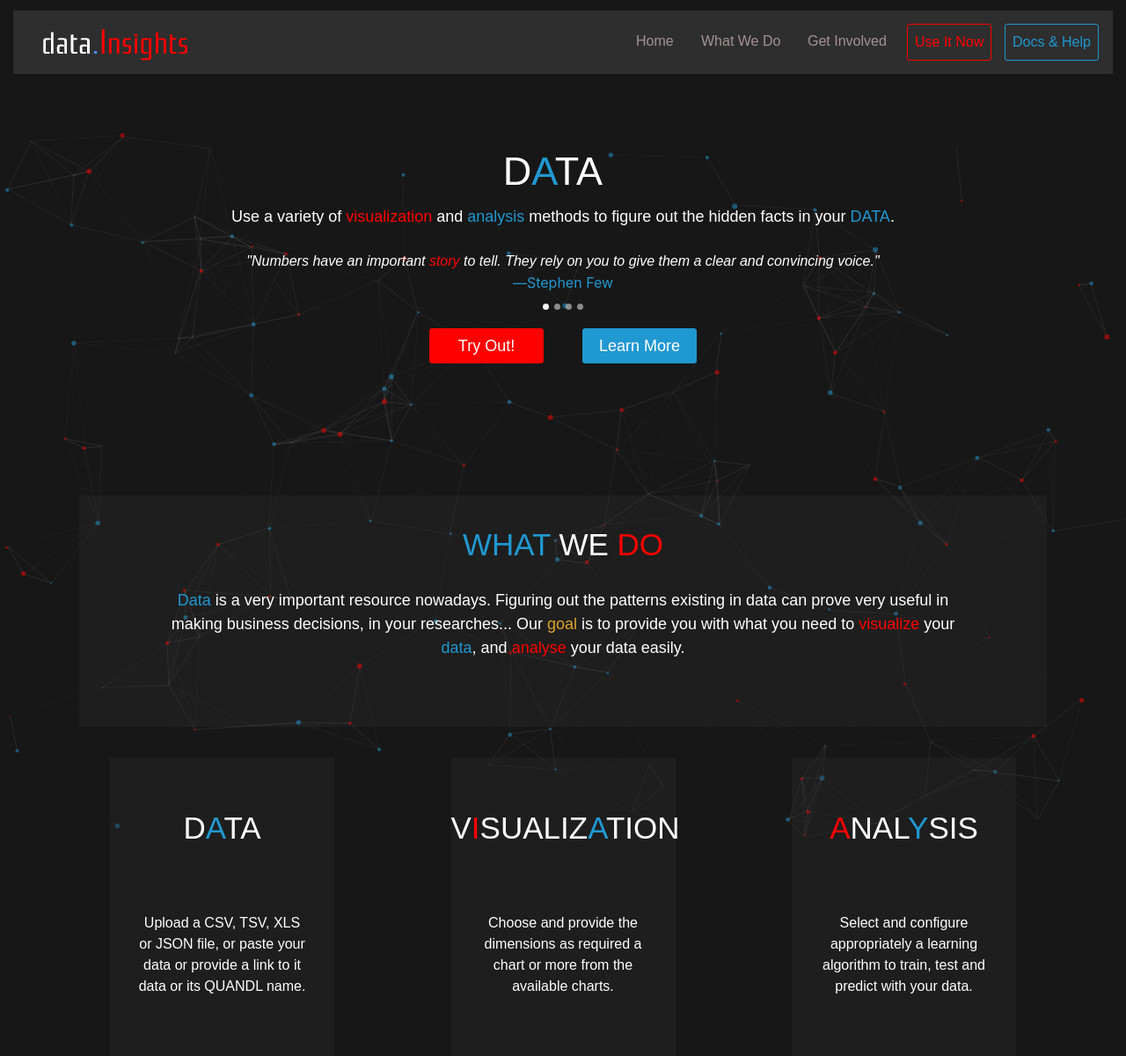
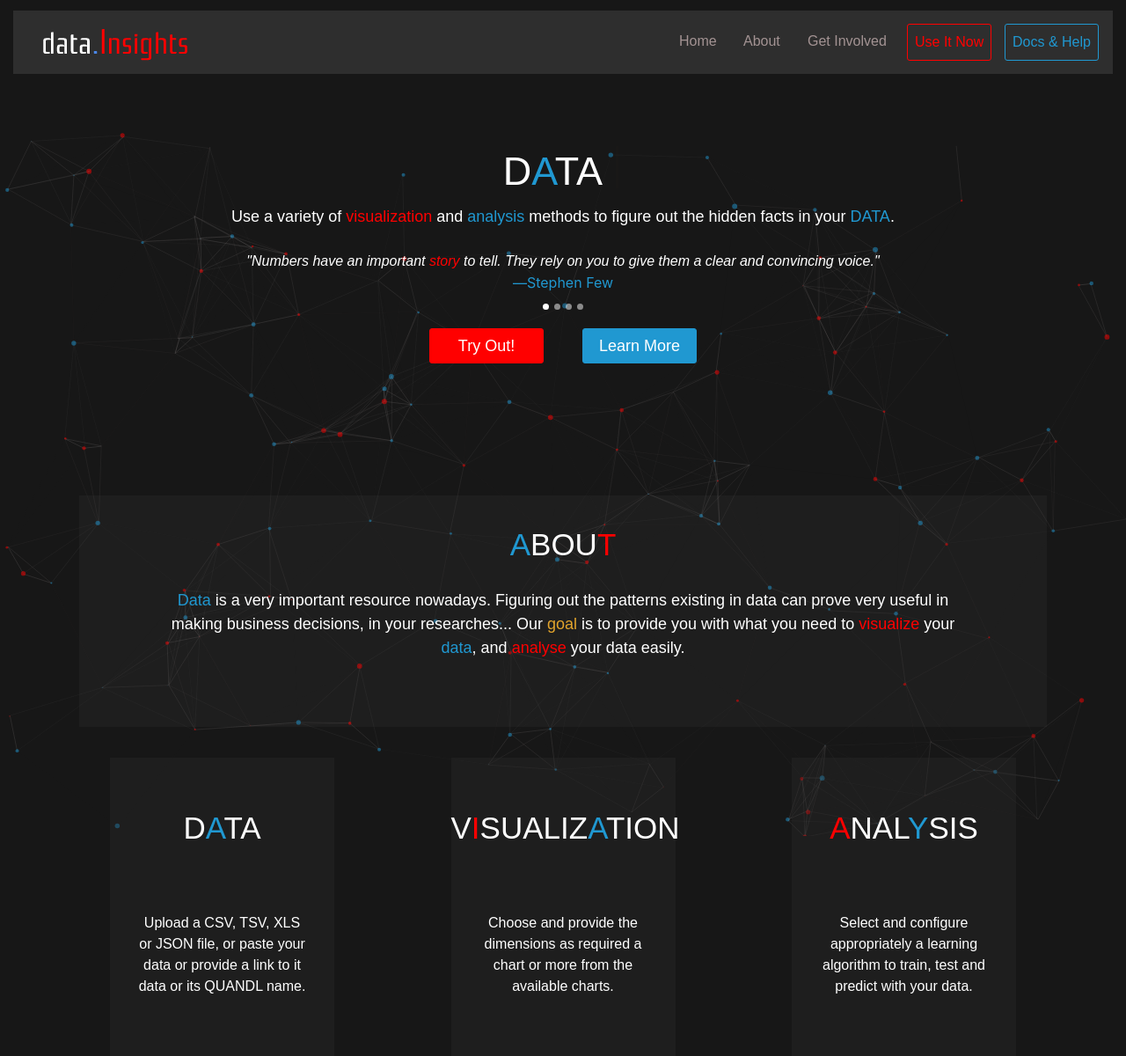
Before and after one commit to ai-Insights/data_insights_website, a Django app: template data_Insights_website/templates/pages/home.html in a window 1280 px wide. Shown: the top 1200 px of the page at 88% size. Run offline with Django 3.2, Linux system fonts and the light colour scheme; the template is opened without the code that fills it, so the values that code supplies are empty; some libraries are stand-ins or nearby versions.

Commit message:
Change ``What We Do`` -> ``About``

```diff
--- a/data_Insights_website/static/css/style.css
+++ b/data_Insights_website/static/css/style.css
@@ -204,7 +204,7 @@ h2.ms-title {
   margin: 0 20px; }
 
 #header,
-#what-we-do,
+#about,
 #get-involved,
 #footer,
 .desc-step {
@@ -214,7 +214,7 @@ h2.ms-title {
 #header {
   margin: 150px 100px; }
 
-#what-we-do {
+#about {
   background-color: rgba(46, 46, 46, 0.3);
   margin: 90px 90px 35px; }
 
@@ -288,10 +288,6 @@ h2.ms-title {
 .card-sm, .card-lg {
   text-align: center;
   color: white !important; }
-
-.docs-container {
-  margin-top: 2rem;
-  margin-bottom: 4rem; }
 
 .card-sm {
   background-color: rgba(46, 46, 46, 0.3);
--- a/data_Insights_website/static/scss/components/_row.scss
+++ b/data_Insights_website/static/scss/components/_row.scss
@@ -4,7 +4,7 @@
 }
 
 #header,
-#what-we-do,
+#about,
 #get-involved,
 #footer,
 .desc-step {
@@ -15,7 +15,7 @@
     margin: 150px 100px;
 }
 
-#what-we-do {
+#about {
     background-color: $mine-shaft-transparent;
     margin: 90px 90px 35px;
 }
--- a/data_Insights_website/templates/pages/home.html
+++ b/data_Insights_website/templates/pages/home.html
@@ -55,7 +55,7 @@
                         <a href="#" class="nav-link hvr-overline-from-center active">Home</a>
                     </li>
                     <li class="nav-item">
-                        <a href="#what-we-do" class="nav-link hvr-overline-from-center">What We Do</a>
+                        <a href="#about" class="nav-link hvr-overline-from-center">About</a>
                     </li>
                     <li class="nav-item">
                         <a href="#get-involved" class="nav-link hvr-overline-from-center">Get Involved</a>
@@ -142,11 +142,10 @@
     </div>
 
     <!-- What we do-->
-    <div class="row" id="what-we-do">
+    <div class="row" id="about">
         <div class="col-12 row-desc">
             <span class="heading-md heading">
-                <span class="colored-text-curious-blue">WHAT</span> WE
-            <span class="colored-text-red">  DO</span>
+                <span class="colored-text-curious-blue">A</span>BOU<span class="colored-text-red">T</span>
             </span>
             <br>
             <br>
```
